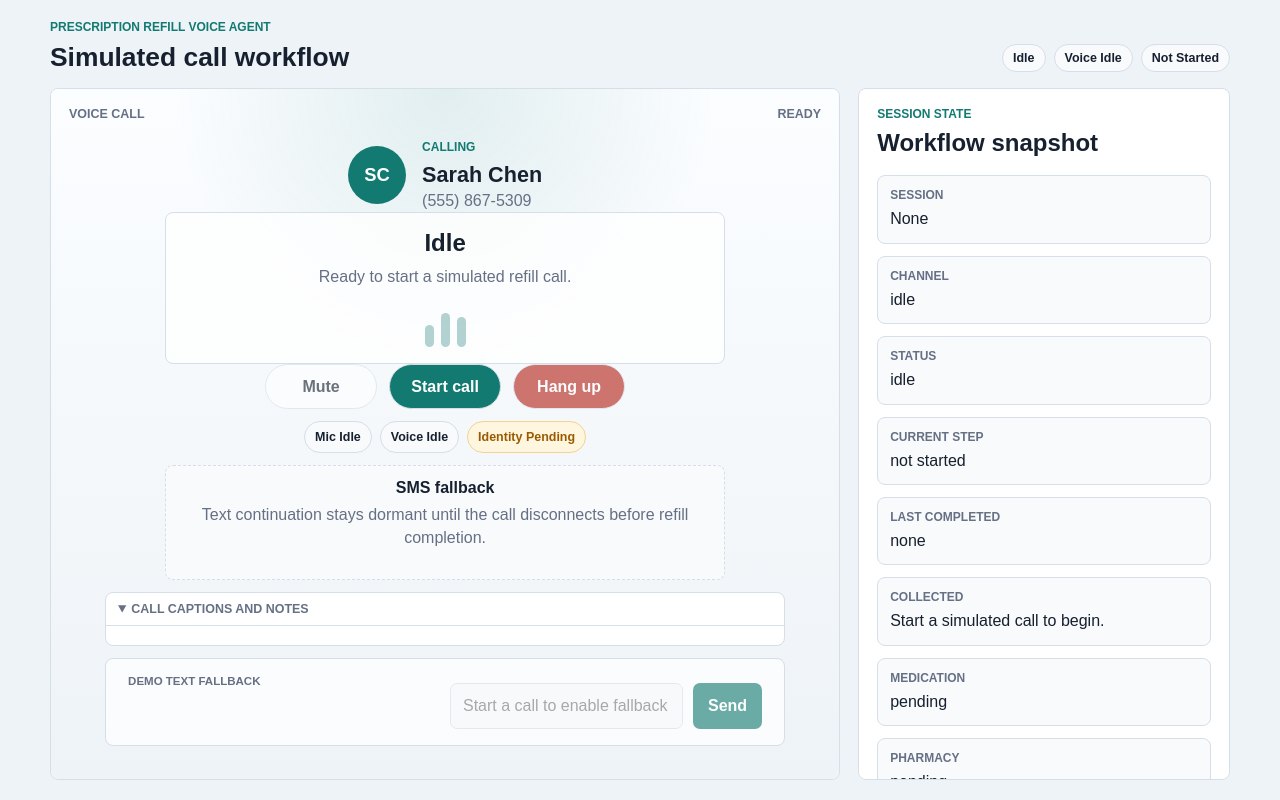
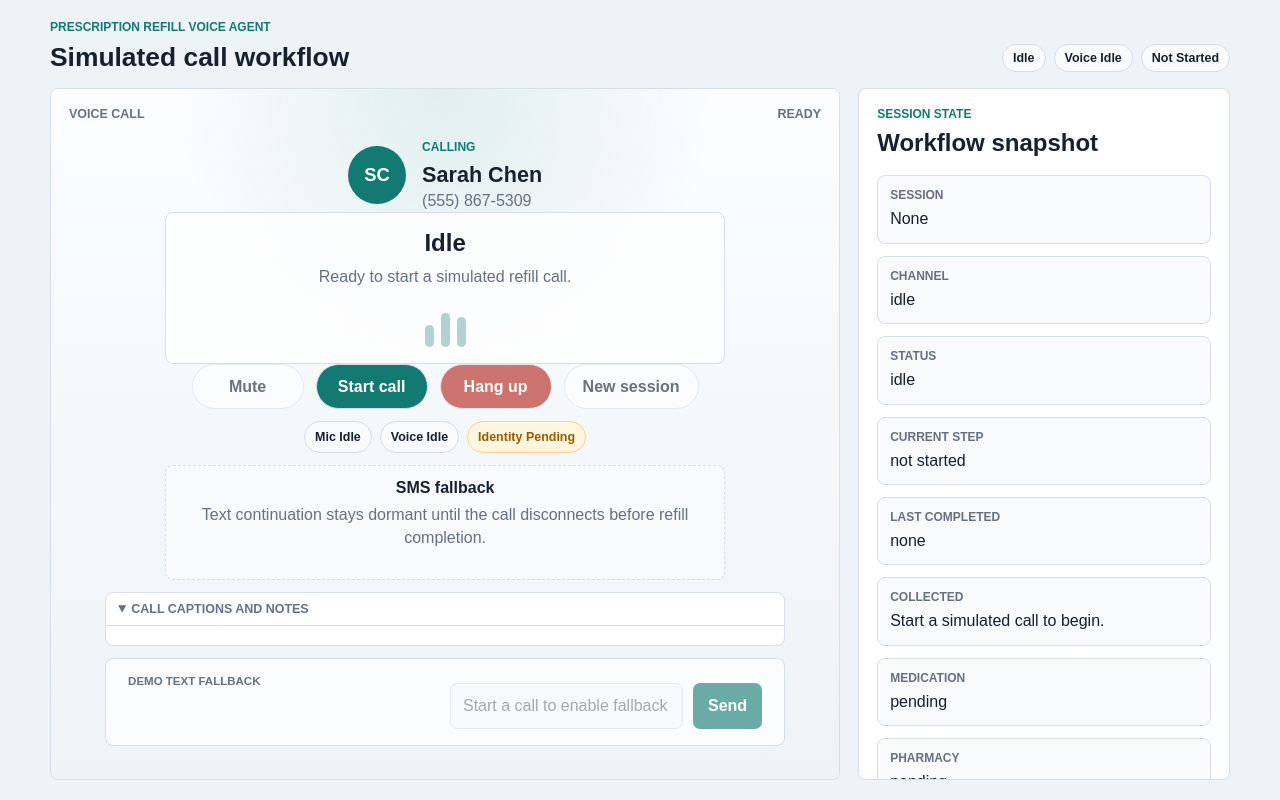
Before and after one commit to rohan-shettyy/scopehealth-agent, a Next.js app: page / in a window 1280 px wide. Built offline with nearby package versions, Linux system fonts and the light colour scheme.

Commit message:
feat: add call reset control

```diff
--- /dev/null
+++ b/app/api/workflow/call/reset/route.ts
@@ -0,0 +1,19 @@
+import { NextResponse } from "next/server";
+
+import { resetSimulatedCall } from "@/lib/refill-session-service";
+import { jsonError, requireNumber } from "@/lib/route-errors";
+
+// POST /api/workflow/call/reset
+// Body: { "sessionId": number }
+// Response: { reset: true }
+export async function POST(request: Request) {
+  try {
+    const body = await request.json();
+
+    return NextResponse.json(
+      await resetSimulatedCall(requireNumber(body.sessionId, "sessionId"))
+    );
+  } catch (error) {
+    return jsonError(error);
+  }
+}
--- a/app/globals.css
+++ b/app/globals.css
@@ -432,8 +432,17 @@ input:disabled {
   background: white;
   border-bottom: 1px solid var(--border);
   display: flex;
+  gap: 14px;
   justify-content: space-between;
   padding: 16px 18px;
+}
+
+.sms-header-actions {
+  align-items: center;
+  display: flex;
+  flex-wrap: wrap;
+  gap: 8px;
+  justify-content: flex-end;
 }
 
 .primary-sms-thread {
--- a/app/page.tsx
+++ b/app/page.tsx
@@ -363,6 +363,43 @@ export default function Home() {
       setCallStatus("ended");
       setVoiceStatus("closed");
       setError(formatError(caughtError));
+    }
+  }
+
+  async function resetCall() {
+    const sessionId = session?.id;
+
+    setError(null);
+    setAudioNotice("Resetting demo call");
+    setCallStatus("thinking");
+
+    try {
+      await stopAudioCapture();
+
+      if (playbackContextRef.current?.state !== "closed") {
+        await playbackContextRef.current?.close();
+      }
+      playbackContextRef.current = null;
+
+      if (sessionId) {
+        await postJson<{ reset: true }>("/api/workflow/call/reset", {
+          sessionId
+        });
+      }
+    } catch (caughtError) {
+      setError(`Reset cleanup warning: ${formatError(caughtError)}`);
+    } finally {
+      window.localStorage.removeItem("refill-demo-session-id");
+      setSession(null);
+      setMessages([]);
+      setRefillRequest(undefined);
+      setInput("");
+      setSmsInput("");
+      setIsMuted(false);
+      setCallStatus("idle");
+      setMicStatus("idle");
+      setVoiceStatus("idle");
+      setAudioNotice("Microphone idle");
     }
   }
 
@@ -767,6 +804,14 @@ export default function Home() {
                 >
                   Hang up
                 </button>
+                <button
+                  className="call-control"
+                  type="button"
+                  onClick={resetCall}
+                  disabled={!session && callStatus === "idle"}
+                >
+                  New session
+                </button>
               </div>
 
               <div className="call-pill-row">
@@ -839,10 +884,19 @@ export default function Home() {
                   <h2>Sarah Chen</h2>
                   <p className="target-subtitle">Prescription refill SMS</p>
                 </div>
-                <StatusBadge
-                  label={session?.state.status === "completed" ? "refill completed" : "sms active"}
-                  tone={session?.state.status === "completed" ? "good" : "connected"}
-                />
+                <div className="sms-header-actions">
+                  <StatusBadge
+                    label={session?.state.status === "completed" ? "refill completed" : "sms active"}
+                    tone={session?.state.status === "completed" ? "good" : "connected"}
+                  />
+                  <button
+                    className="secondary-button"
+                    type="button"
+                    onClick={resetCall}
+                  >
+                    Call again
+                  </button>
+                </div>
               </div>
 
               <div className="sms-thread primary-sms-thread" aria-label="SMS continuation thread">
--- a/lib/refill-session-service.ts
+++ b/lib/refill-session-service.ts
@@ -178,6 +178,25 @@ export async function hangUpCall(sessionId: number): Promise<SessionTranscript>
   await endCallSession(sessionId);
   await closeCallVoiceSession(sessionId);
   return triggerSmsFallback(sessionId);
+}
+
+export async function resetSimulatedCall(sessionId: number): Promise<{ reset: true }> {
+  const transcript = await fetchSessionTranscript(sessionId);
+
+  if (
+    transcript.session.state.channel === "call" &&
+    transcript.session.state.status === "active"
+  ) {
+    await appendConversationMessage({
+      sessionId,
+      role: "system",
+      content: "Demo call reset; abandoning this session without SMS fallback."
+    });
+    await endCallSession(sessionId);
+    await closeCallVoiceSession(sessionId);
+  }
+
+  return { reset: true };
 }
 
 export async function triggerSmsFallback(
```
